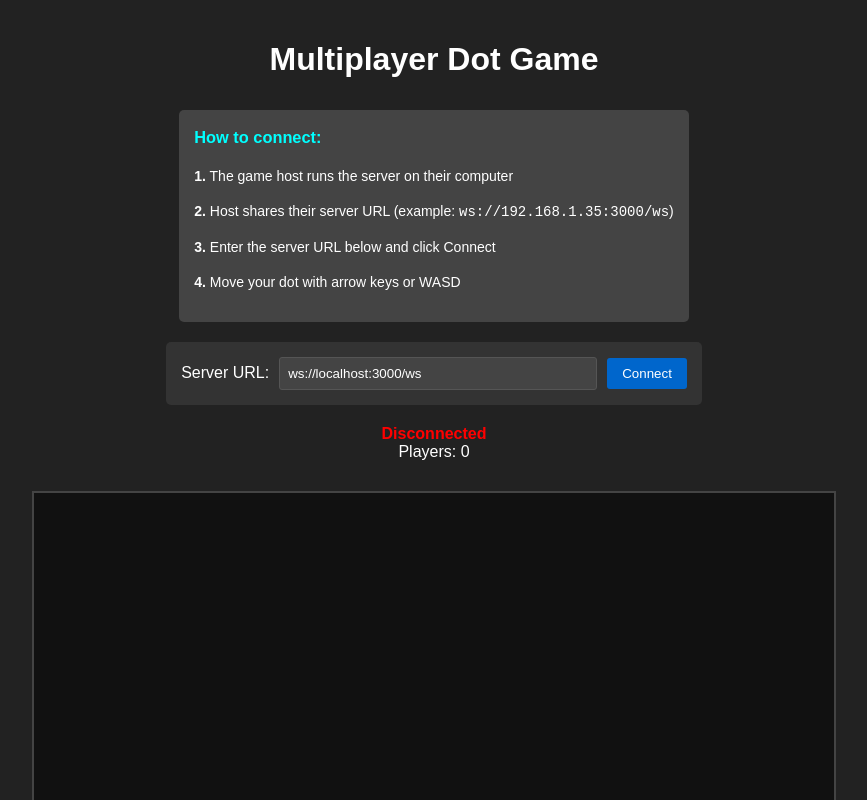
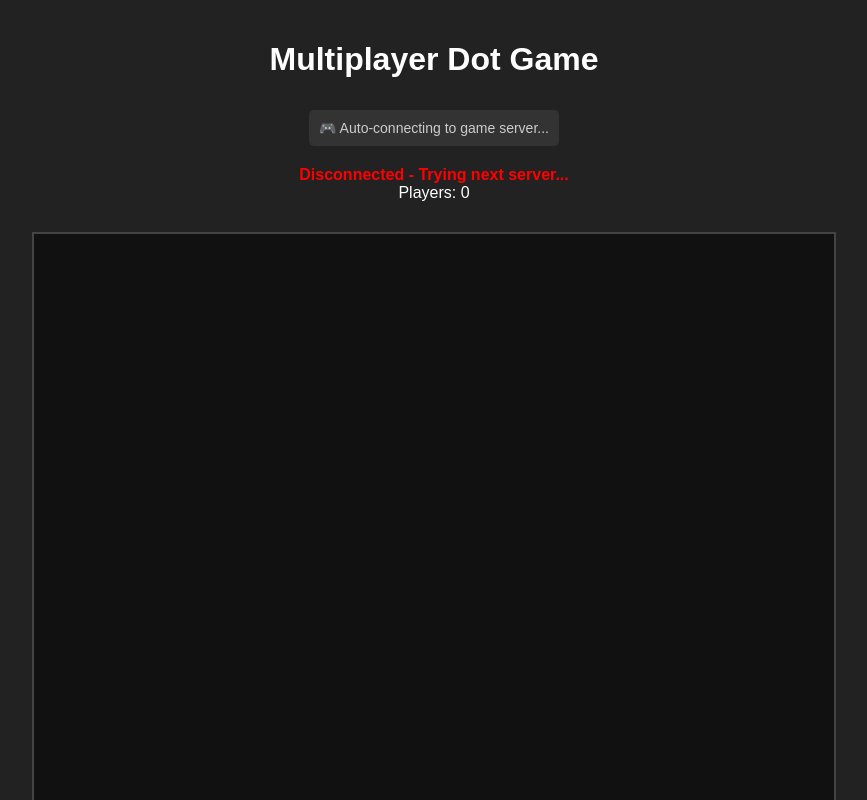
Before and after one commit to halymist/prace_game, a plain HTML site: page docs/index.html in a window 1280 px wide. Shown: the top 800 px of the page, without its empty margins (206-1073 px from the left). Drawn offline with Linux system fonts and the light colour scheme.

Commit message:
auto connect

```diff
--- a/docs/index.html
+++ b/docs/index.html
@@ -44,80 +44,25 @@
             font-weight: bold;
         }
 
-        .server-config {
+        .server-info {
             background: #333;
-            padding: 15px;
+            padding: 10px;
             border-radius: 5px;
             margin: 10px 0;
-            display: flex;
-            gap: 10px;
-            align-items: center;
-            flex-wrap: wrap;
-            justify-content: center;
-        }
-
-        input {
-            padding: 8px;
-            border: 1px solid #555;
-            background: #444;
-            color: white;
-            border-radius: 3px;
-            min-width: 300px;
-        }
-
-        button {
-            padding: 8px 15px;
-            background: #0066cc;
-            color: white;
-            border: none;
-            border-radius: 3px;
-            cursor: pointer;
-        }
-
-        button:hover {
-            background: #0077dd;
-        }
-
-        button:disabled {
-            background: #666;
-            cursor: not-allowed;
-        }
-
-        .instructions {
-            background: #444;
-            padding: 15px;
-            border-radius: 5px;
-            margin: 10px 0;
-            max-width: 600px;
             font-size: 14px;
-            line-height: 1.5;
-        }
-
-        .instructions h3 {
-            margin-top: 0;
-            color: #0ff;
+            color: #ccc;
         }
     </style>
 </head>
 <body>
     <h1>Multiplayer Dot Game</h1>
 
-    <div class="instructions">
-        <h3>How to connect:</h3>
-        <p><strong>1.</strong> The game host runs the server on their computer</p>
-        <p><strong>2.</strong> Host shares their server URL (example: <code>ws://192.168.1.35:3000/ws</code>)</p>
-        <p><strong>3.</strong> Enter the server URL below and click Connect</p>
-        <p><strong>4.</strong> Move your dot with arrow keys or WASD</p>
-    </div>
-
-    <div class="server-config">
-        <label>Server URL:</label>
-        <input type="text" id="serverUrl" placeholder="ws://192.168.1.35:3000/ws" value="">
-        <button id="connectBtn" onclick="connectToServer()">Connect</button>
+    <div class="server-info">
+        🎮 Auto-connecting to game server...
     </div>
 
     <div class="info">
-        <div id="status" class="error">Not Connected</div>
+        <div id="status" class="status">Connecting...</div>
         <div id="playerCount">Players: 0</div>
     </div>
     <canvas id="gameCanvas" width="800" height="600"></canvas>
@@ -130,57 +75,48 @@
         const ctx = canvas.getContext('2d');
         const statusEl = document.getElementById('status');
         const playerCountEl = document.getElementById('playerCount');
-        const serverUrlInput = document.getElementById('serverUrl');
-        const connectBtn = document.getElementById('connectBtn');
 
         let socket;
         let myPlayerId = null;
         let players = {};
         let myPlayer = { x: 400, y: 300 };
 
-        // Try to detect if we're running locally
-        function getDefaultServerUrl() {
-            if (window.location.hostname === 'localhost' || window.location.hostname === '127.0.0.1') {
-                return 'ws://localhost:3000/ws';
-            }
-            // For GitHub Pages, load from localStorage or leave empty
-            return localStorage.getItem('gameServerUrl') || '';
+        // Auto-detect server URL
+        function getServerUrl() {
+            // Try multiple possible server URLs
+            const possibleServers = [
+                'ws://192.168.1.35:3000/ws',     // Your current IP
+                'ws://192.168.1.35:8443/ws',     // HTTPS WebSocket
+                'wss://192.168.1.35:8443/ws',    // Secure WebSocket
+                'ws://localhost:3000/ws',        // Local fallback
+            ];
+
+            return possibleServers;
         }
 
-        // Initialize server URL
-        serverUrlInput.value = getDefaultServerUrl();
+        // WebSocket connection with auto-retry
+        function connect() {
+            const servers = getServerUrl();
+            tryConnect(servers, 0);
+        }
 
-        // WebSocket connection
-        function connectToServer() {
-            const serverUrl = serverUrlInput.value.trim();
-            if (!serverUrl) {
-                alert('Please enter a server URL');
+        function tryConnect(servers, index) {
+            if (index >= servers.length) {
+                statusEl.textContent = 'Unable to connect to any server';
+                statusEl.className = 'error';
+                // Retry after 5 seconds
+                setTimeout(() => connect(), 5000);
                 return;
             }
 
-            // Save to localStorage for next time
-            localStorage.setItem('gameServerUrl', serverUrl);
-
-            if (socket) {
-                socket.close();
-            }
-
-            connect(serverUrl);
-        }
-
-        function connect(wsUrl) {
-            if (!wsUrl) {
-                wsUrl = serverUrlInput.value.trim();
-            }
-
-            statusEl.textContent = 'Connecting...';
+            const wsUrl = servers[index];
+            statusEl.textContent = `Connecting to ${wsUrl}...`;
             statusEl.className = 'status';
-            connectBtn.disabled = true;
 
             socket = new WebSocket(wsUrl);
 
             socket.onopen = function() {
-                statusEl.textContent = 'Connected';
+                statusEl.textContent = `Connected to ${wsUrl}`;
                 statusEl.className = 'status';
             };
 
@@ -203,15 +139,15 @@
             };
 
             socket.onclose = function() {
-                statusEl.textContent = 'Disconnected';
+                statusEl.textContent = 'Disconnected - Trying next server...';
                 statusEl.className = 'error';
-                connectBtn.disabled = false;
+                // Try next server
+                setTimeout(() => tryConnect(servers, index + 1), 1000);
             };
 
             socket.onerror = function(error) {
-                statusEl.textContent = 'Connection Error - Check server URL';
-                statusEl.className = 'error';
-                connectBtn.disabled = false;
+                // Try next server immediately
+                socket.close();
             };
         }
 
@@ -300,17 +236,8 @@
         // Game loop
         setInterval(handleMovement, 1000 / 60); // 60 FPS
 
-        // Auto-connect if running locally
-        if (getDefaultServerUrl() && (window.location.hostname === 'localhost' || window.location.hostname === '127.0.0.1')) {
-            connectToServer();
-        }
-
-        // Allow Enter key to connect
-        serverUrlInput.addEventListener('keypress', function(e) {
-            if (e.key === 'Enter') {
-                connectToServer();
-            }
-        });
+        // Auto-connect when page loads
+        connect();
     </script>
 </body>
 </html>
```
Also changed, not shown: 1 other file.
